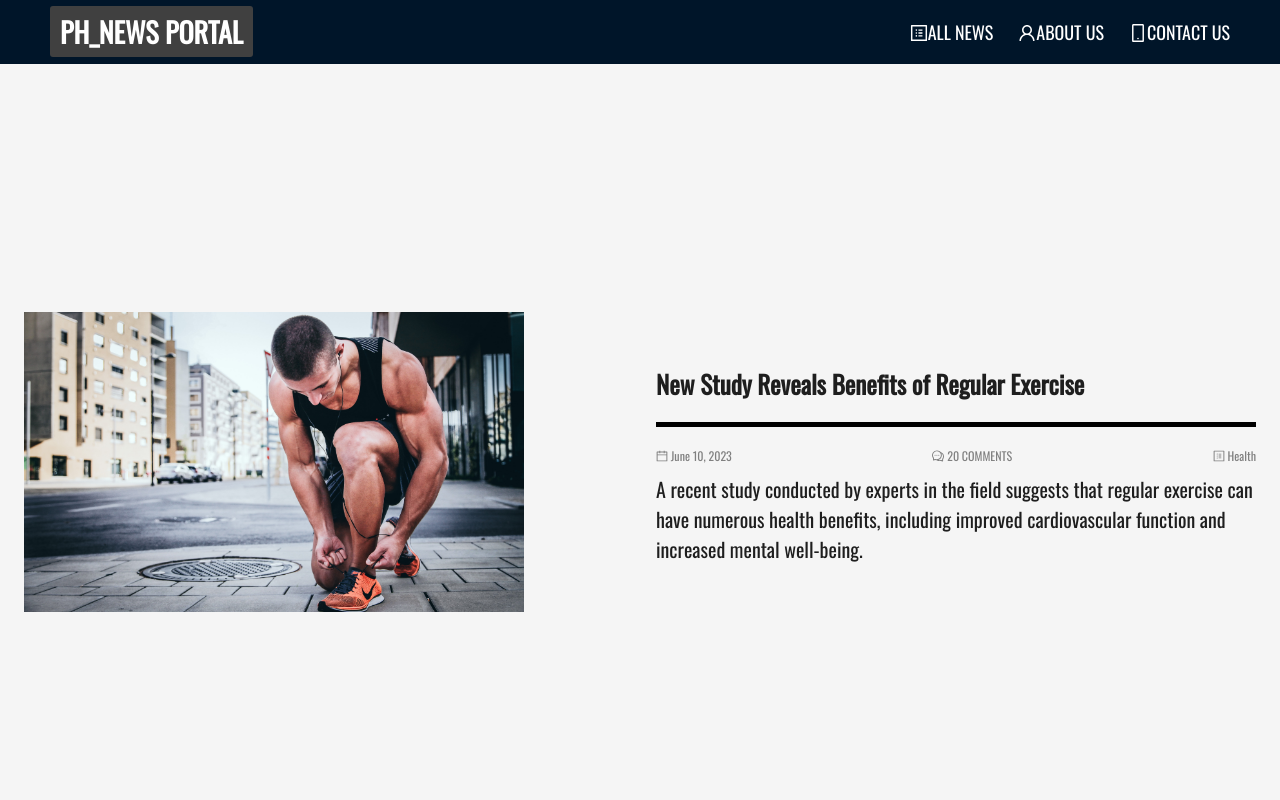
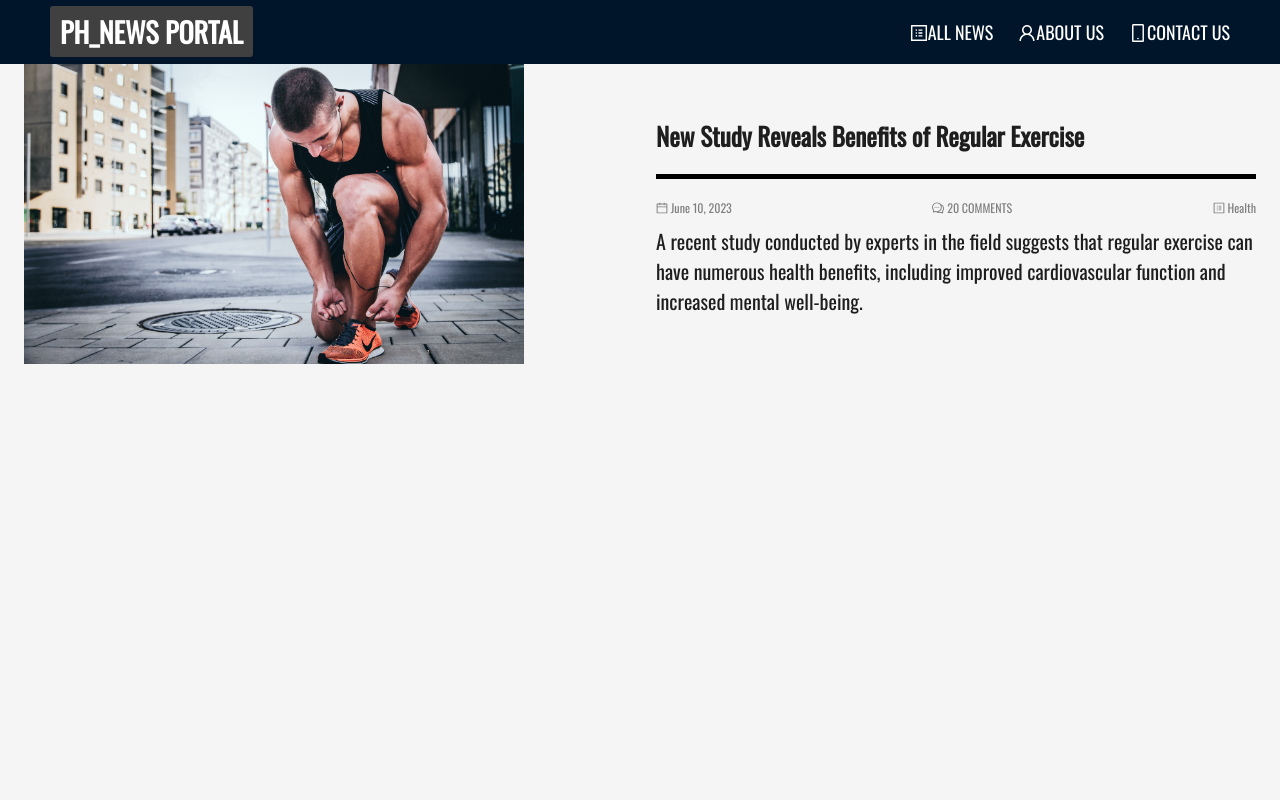
Before and after one commit to FaizulOsman/next-25-news-portal, a Next.js app: page /news/1 in a window 1280 px wide. Shown: the top 800 px of the page. Built offline with nearby package versions, Linux system fonts and the light colour scheme; data requests are answered from the project's data file.

Commit message:
feat: rtk query initial setup done

```diff
--- a/package.json
+++ b/package.json
@@ -11,12 +11,14 @@
   },
   "dependencies": {
     "@ant-design/icons": "^5.1.4",
+    "@reduxjs/toolkit": "^1.9.5",
     "antd": "^5.6.1",
     "eslint": "8.42.0",
     "eslint-config-next": "13.4.5",
     "json-server": "^0.17.3",
     "next": "13.4.5",
     "react": "18.2.0",
-    "react-dom": "18.2.0"
+    "react-dom": "18.2.0",
+    "react-redux": "^8.1.1"
   }
 }
--- a/src/components/Layouts/RootLayout.js
+++ b/src/components/Layouts/RootLayout.js
@@ -66,8 +66,8 @@ const RootLayout = ({ children }) => {
         style={{
           padding: "0 24px",
           minHeight: "100vh",
-          display: "flex",
-          alignItems: "center",
+          // display: "flex",
+          // alignItems: "center",
         }}
       >
         {children}
--- a/src/pages/_app.js
+++ b/src/pages/_app.js
@@ -1,8 +1,11 @@
-import '@/styles/globals.css'
+import { store } from "@/redux/store";
+import "@/styles/globals.css";
+import { Provider } from "react-redux";
 
 export default function App({ Component, pageProps }) {
-
   const getLayout = Component.getLayout || ((page) => page);
 
-  return getLayout(<Component {...pageProps} />);
+  return (
+    <Provider store={store}>{getLayout(<Component {...pageProps} />)}</Provider>
+  );
 }
--- a/src/pages/news/[newsId].js
+++ b/src/pages/news/[newsId].js
@@ -85,18 +85,18 @@ NewsDetails.getLayout = function getLayout(page) {
   return <RootLayout>{page}</RootLayout>;
 };
 
-export const getStaticPaths = async () => {
-  const res = await fetch("http://localhost:5000/news");
-  const newses = await res.json();
+// export const getStaticPaths = async () => {
+//   const res = await fetch("http://localhost:5000/news");
+//   const newses = await res.json();
 
-  const paths = newses.map((news) => ({
-    params: { newsId: news.id },
-  }));
+//   const paths = newses.map((news) => ({
+//     params: { newsId: news.id },
+//   }));
 
-  return { paths, fallback: false };
-};
+//   return { paths, fallback: false };
+// };
 
-export const getStaticProps = async (context) => {
+export const getServerSideProps = async (context) => {
   const { params } = context;
   const res = await fetch(`http://localhost:5000/news/${params.newsId}`);
   const data = await res.json();
--- /dev/null
+++ b/src/redux/api/api.js
@@ -0,0 +1,21 @@
+// Import the RTK Query methods from the React-specific entry point
+import { createApi, fetchBaseQuery } from "@reduxjs/toolkit/query/react";
+
+// Define our single API slice object
+export const apiSlice = createApi({
+  // The cache reducer expects to be added at `state.api` (already default - this is optional)
+  reducerPath: "api",
+  // All of our requests will have URLs starting with '/fakeApi'
+  baseQuery: fetchBaseQuery({ baseUrl: "http://localhost:5000/" }),
+  // The "endpoints" represent operations and requests for this server
+  endpoints: (builder) => ({
+    // The `getNewses` endpoint is a "query" operation that returns data
+    getNewses: builder.query({
+      // The URL for the request is '/news'
+      query: () => "/news",
+    }),
+  }),
+});
+
+// Export the auto-generated hook for the `getNewses` query endpoint
+export const { useGetNewsesQuery } = apiSlice;
--- /dev/null
+++ b/src/redux/store.js
@@ -0,0 +1,8 @@
+import { configureStore } from "@reduxjs/toolkit";
+import { apiSlice } from "./api/api";
+
+export const store = configureStore({
+  reducer: { [apiSlice.reducerPath]: apiSlice.reducer },
+  middleware: (getDefaultMiddleware) =>
+    getDefaultMiddleware().concat(apiSlice.middleware),
+});
```
Also changed, not shown: src/pages/index.js (+6 -2 lines), 1 other file (tests, documents, lock files or other folders).
